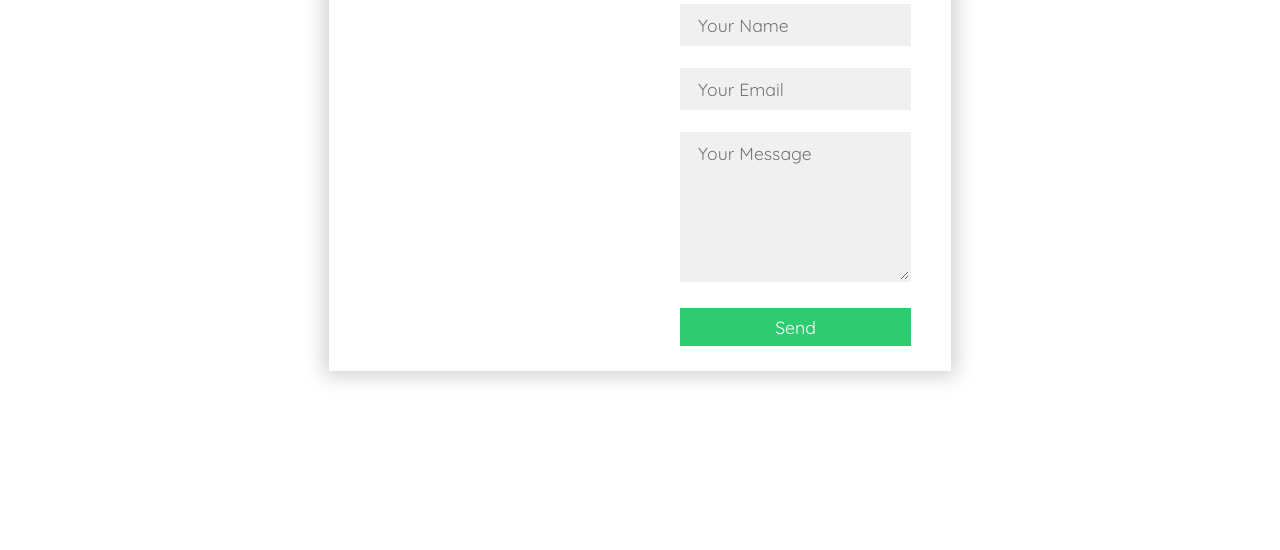
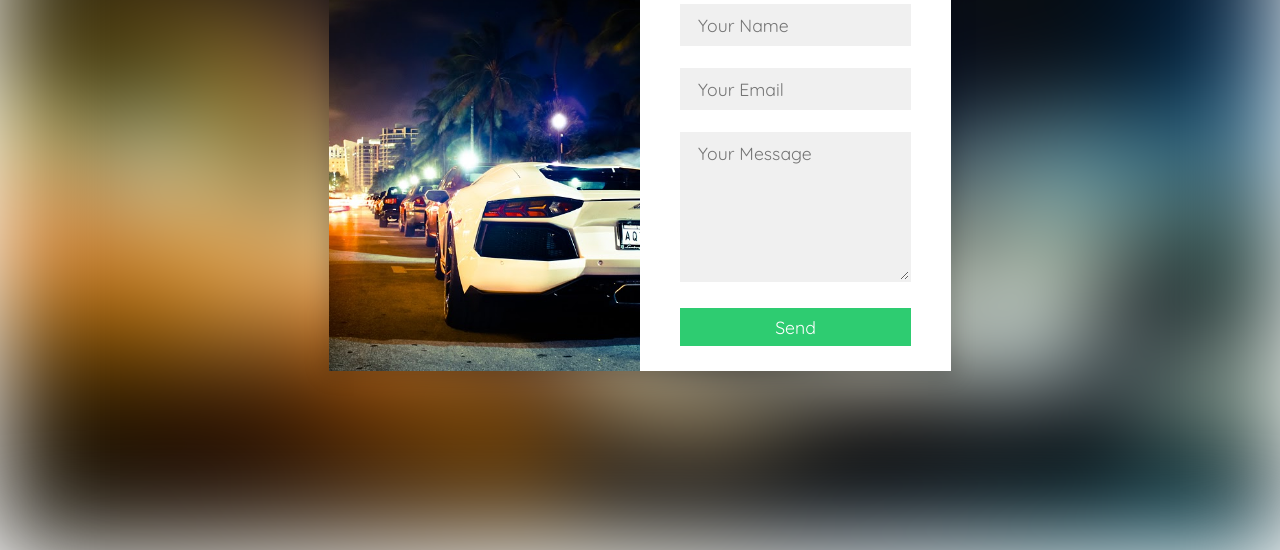
Before and after one commit to ArpitaChatterjee/MyBlogSpace, a website: page contactus.html in a window 1280 px wide. Shown: the part 250-800 px from the top of the page. Drawn offline with Linux system fonts and the light colour scheme; the site is published under a folder, as on GitHub Pages, so addresses that start at the root find nothing.

Commit message:
Update contactus.css

```diff
--- a/css/contactus.css
+++ b/css/contactus.css
@@ -27,7 +27,7 @@ body {
     height: 100%;
     left: 0;
     top: 0;
-    background: url("/assets/contact.jpg") no-repeat center;
+    background: url("../assets/contact.jpg") no-repeat center;
     background-size: cover;
     filter: blur(50px);
     z-index: -1;
@@ -45,7 +45,7 @@ body {
 }
 
 .left {
-    background: url("/assets/contact.jpg") no-repeat center;
+    background: url("../assets/contact.jpg") no-repeat center;
     background-size: cover;
     height: 100%;
 }
```
